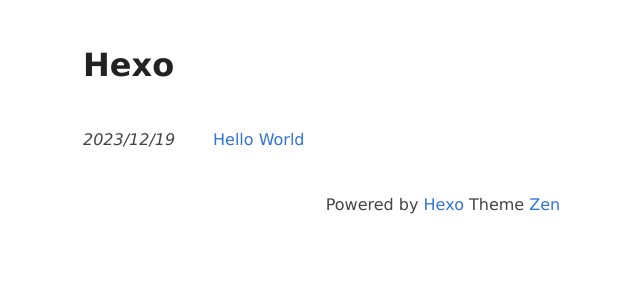
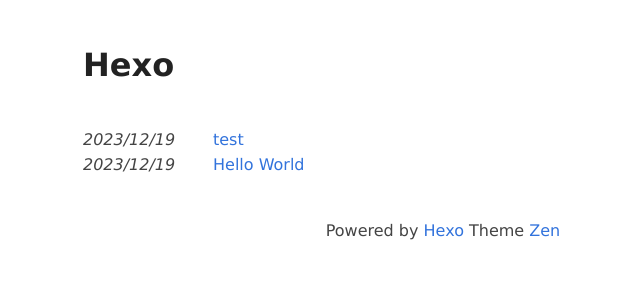
Before and after one commit to CHAZH0U/blog, a plain HTML site: page archives/2023/12/index.html in a window 1280 px wide. Shown: the whole page, without its empty margins (197-837 px from the left). Drawn offline with Linux system fonts and the light colour scheme.

Commit message:
Site updated: 2023-12-19 11:31:50

```diff
--- a/archives/2023/12/index.html
+++ b/archives/2023/12/index.html
@@ -44,6 +44,17 @@
                             </time>
                         </i>
                     </span>
+                    <a href="/2023/12/19/test/">test</a>
+                </li>
+
+                <li>
+                    <span>
+                        <i>
+                            <time>
+                                2023/12/19
+                            </time>
+                        </i>
+                    </span>
                     <a href="/2023/12/19/hello-world/">Hello World</a>
                 </li>
 
```
Also changed, not shown: archives/2023/index.html (+11 -0 lines), archives/index.html (+11 -0 lines), index.html (+11 -0 lines), 2023/12/19/test/index.html (added).
